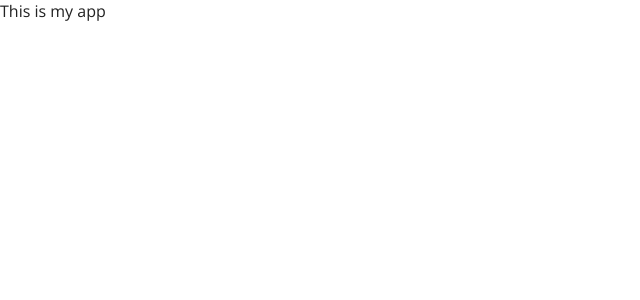
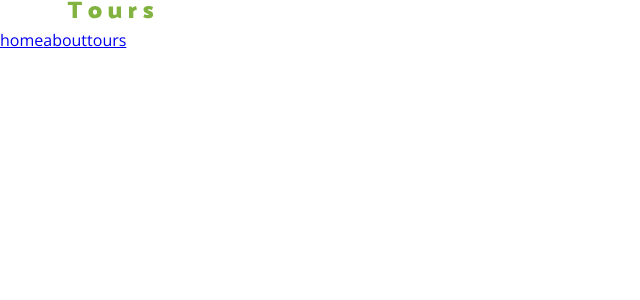
Before and after one commit to amirhosseinNouri/react_city_tours, a React (Create React App) app: page / in a window 1280 px wide. Shown: the top 300 px of the page, without its empty margins (0-640 px from the left). Built offline with nearby package versions, Linux system fonts and the light colour scheme.

Commit message:
navbar component setup done

```diff
--- a/src/App.js
+++ b/src/App.js
@@ -1,14 +1,13 @@
-import React, { Component } from 'react'
-import './App.scss'
-
-
+import React, { Component } from "react";
+import "./App.scss";
+import Navbar from "./components/Navbar/Navbar";
 
 export default class App extends Component {
   render() {
     return (
-      <div>
-        This is my app
-      </div>
-    )
+      <>
+        <Navbar></Navbar>
+      </>
+    );
   }
 }
--- /dev/null
+++ b/src/components/Navbar/Navbar.js
@@ -0,0 +1,23 @@
+import React from "react";
+import logo from "../../logo.svg";
+
+export default function Navbar() {
+  return (
+    <nav className="navbar">
+      <img src={logo} alt="City tours company" />
+      <ul className="nav-links">
+        <li>
+          <a href="/" className="nav-link">
+            home
+          </a>
+          <a href="/" className="nav-link">
+            about
+          </a>
+          <a href="/" className="nav-link active">
+            tours
+          </a>
+        </li>
+      </ul>
+    </nav>
+  );
+}
```
Also changed, not shown: src/components/Navbar/navbar.scss (added), 1 other file (tests, documents, lock files or other folders).
